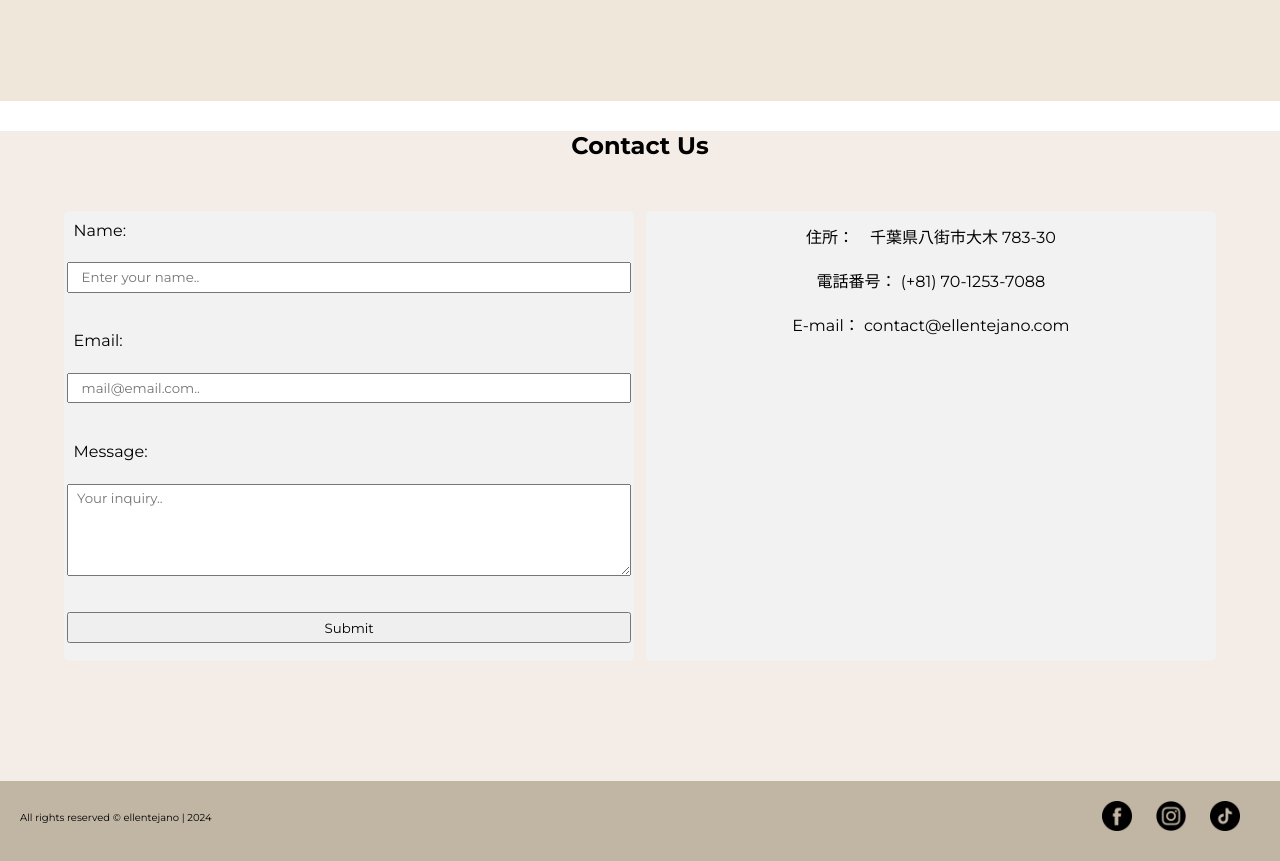
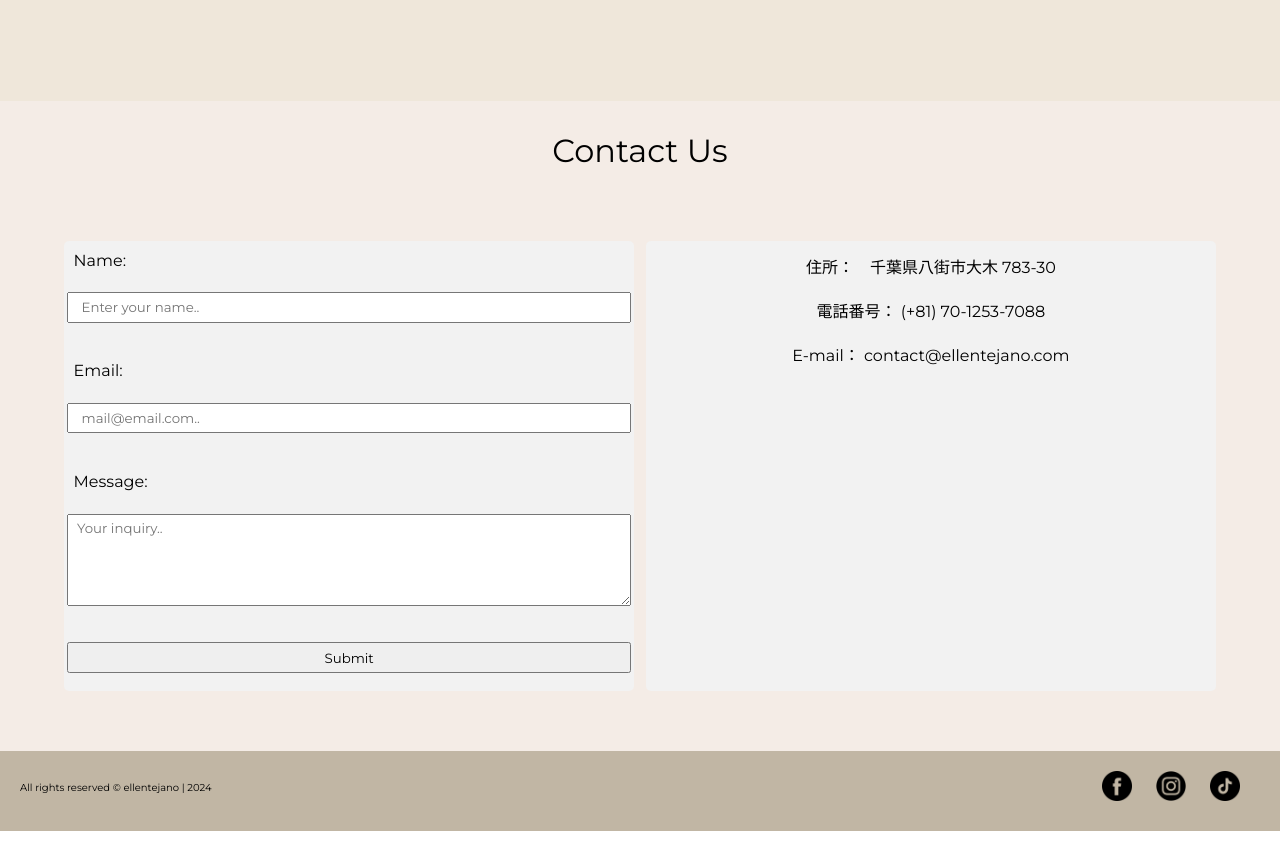
Before and after one commit to JuzEllen/ellentejano, a plain HTML site: page index.html in a window 1280 px wide. Shown: the part 1649-2510 px from the top of the page. After the commit the page ends 2480 px from the top, so only its background shows below. Drawn offline with Linux system fonts and the light colour scheme; grey boxes are pictures that could not be loaded.

Commit message:
Add files via upload

```diff
--- a/assets/css/contact.css
+++ b/assets/css/contact.css
@@ -2,14 +2,18 @@
     width: 100%;
     height: 650px;
     background-color: #f4ece6;
-    /* border: 3px solid blue; */
+    /* border: 3px solid #f4ece6; */
 }
 .context{
-    width: 200px;
-    height: 40px;
+    width: 100%;
+    height:100px;
     margin: auto;
-    margin-top: 30px;
+    padding-top: 30px;
     text-align: center;
+    background-color: #f4ece6;
+    font-family: 'montserrat', sans-serif;
+    font-weight: 400;
+    font-size: 2em;
     /* border: 3px solid yellow; */
 }
 .cont2{
```
